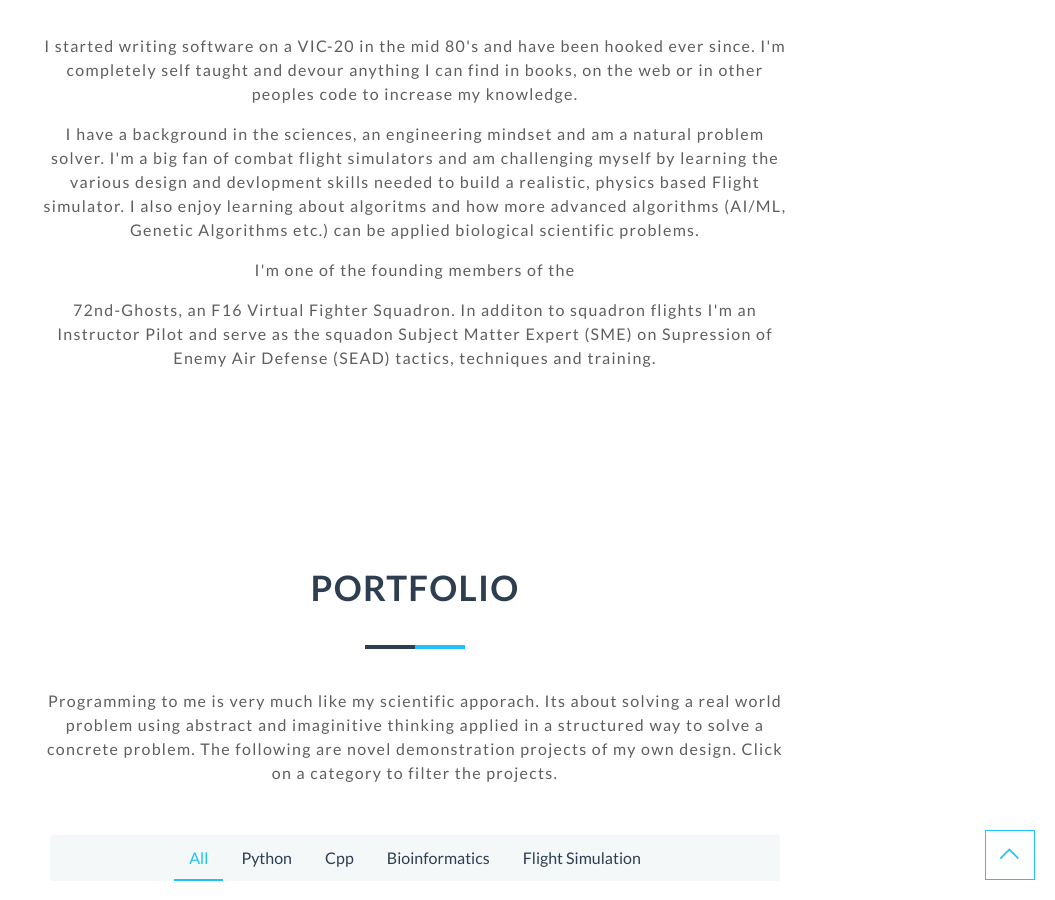
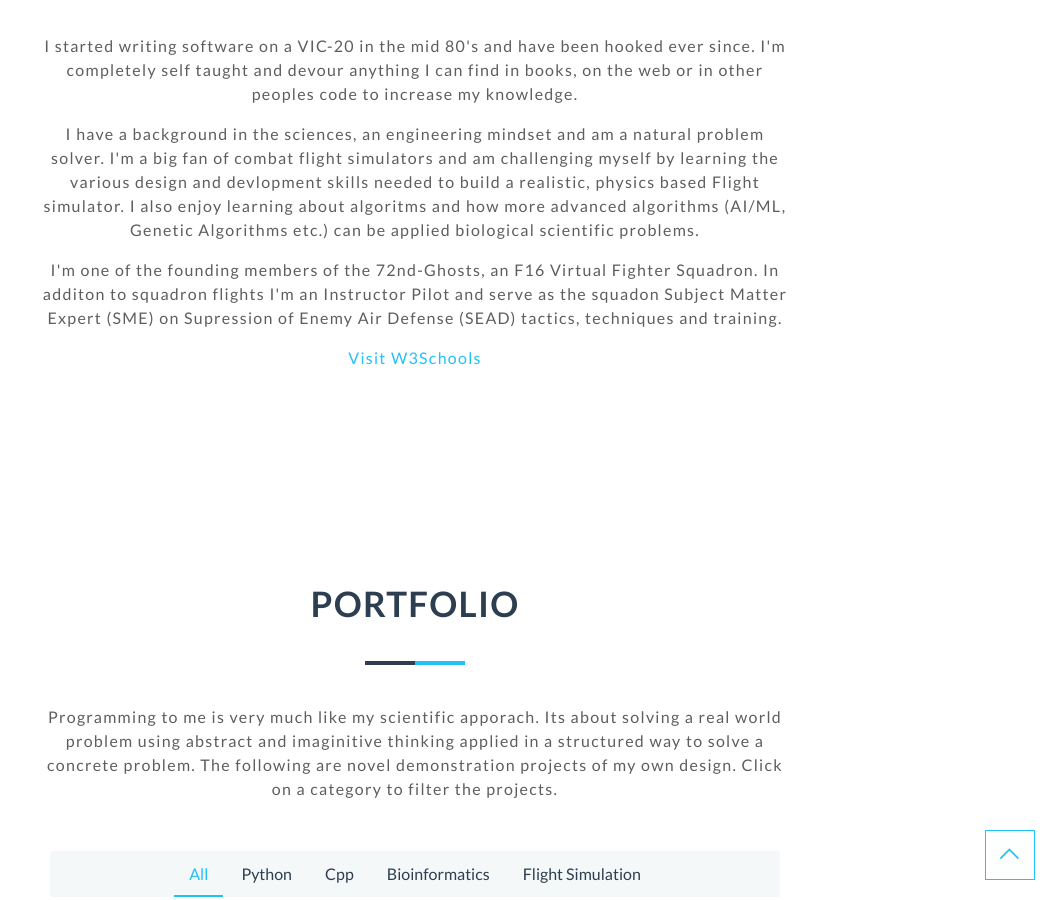
Before and after one commit to Gamernaut/gamernaut.github.io, a Jekyll site: the page built from index.html, in a window 1280 px wide and 900 px high, scrolled down 1265 px. Shown: the whole window, without its empty margins (225-1280 px from the left). Built offline with Jekyll 4.4.1, drawn with Linux system fonts in a browser that asks for light colours; nearby versions of some CDN libraries.

Commit message:
Update _config.yml

```diff
--- a/_config.yml
+++ b/_config.yml
@@ -84,7 +84,7 @@ vimeo: '#'
 about-title: About
 about-description: I started writing software on a VIC-20 in the mid 80's and have been hooked ever since. I'm completely self taught and devour anything I can find in books, on the web or in other peoples code to increase my knowledge.
 about-description2: I have a background in the sciences, an engineering mindset and am a natural problem solver. I'm a big fan of combat flight simulators and am challenging myself by learning the various design and devlopment skills needed to build a realistic, physics based Flight simulator. I also enjoy learning about algoritms and how more advanced algorithms (AI/ML, Genetic Algorithms etc.) can be applied biological scientific problems.
-about-description3: I'm one of the founding members of the <p> 72nd-Ghosts, an F16 Virtual Fighter Squadron. In additon to squadron flights I'm an Instructor Pilot and serve as the squadon Subject Matter Expert (SME) on Supression of Enemy Air Defense (SEAD) tactics, techniques and training.
+about-description3: I'm one of the founding members of the 72nd-Ghosts, an F16 Virtual Fighter Squadron. In additon to squadron flights I'm an Instructor Pilot and serve as the squadon Subject Matter Expert (SME) on Supression of Enemy Air Defense (SEAD) tactics, techniques and training. <p> <a href="https://www.w3schools.com">Visit W3Schools</a><p>
 
 #####################################
 ############  Portfolio  ############
```
